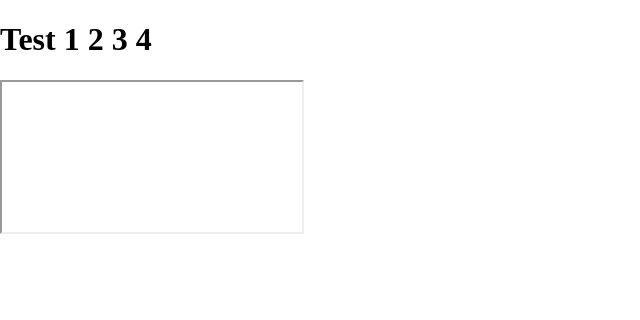
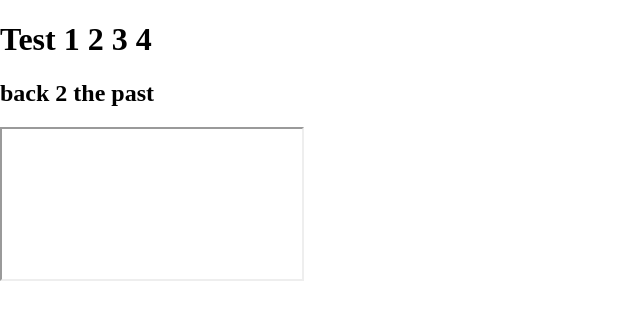
Before and after one commit to cdosborn/heh, a website: page index.html in a window 1280 px wide. Shown: the whole page, without its empty margins (0-640 px from the left). Drawn offline with Linux system fonts and the light colour scheme.

Commit message:
Test commit yo 	modified:   index.html

```diff
--- a/index.html
+++ b/index.html
@@ -11,6 +11,7 @@
     </head>
     <body>
     <h1>Test 1 2 3 4</h1>
+    <h2>back 2 the past</h2>
     <iframe></iframe>
     </body>
     <script src="scripts/basic.js"></script>
```
